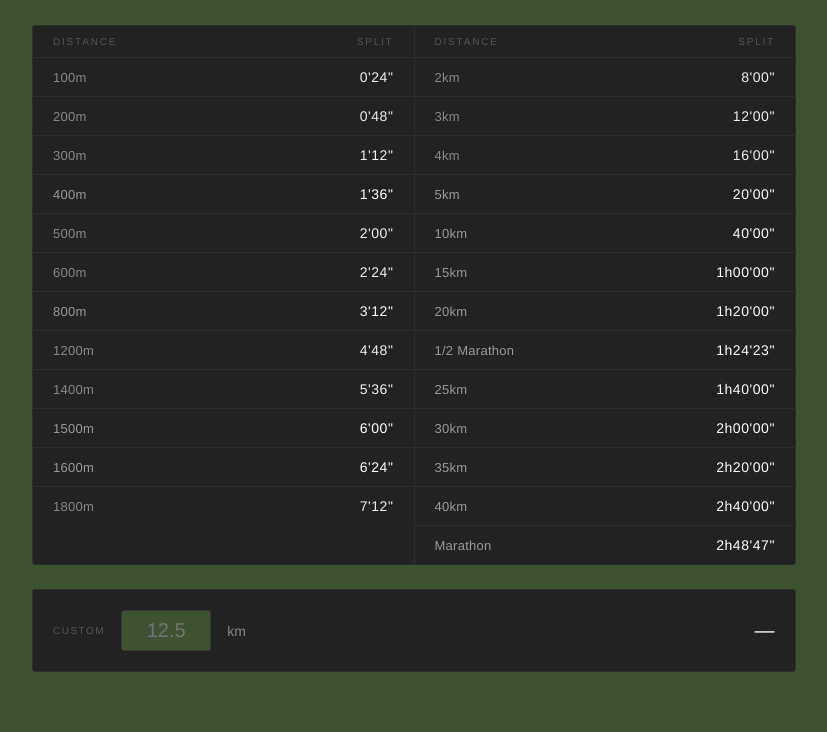
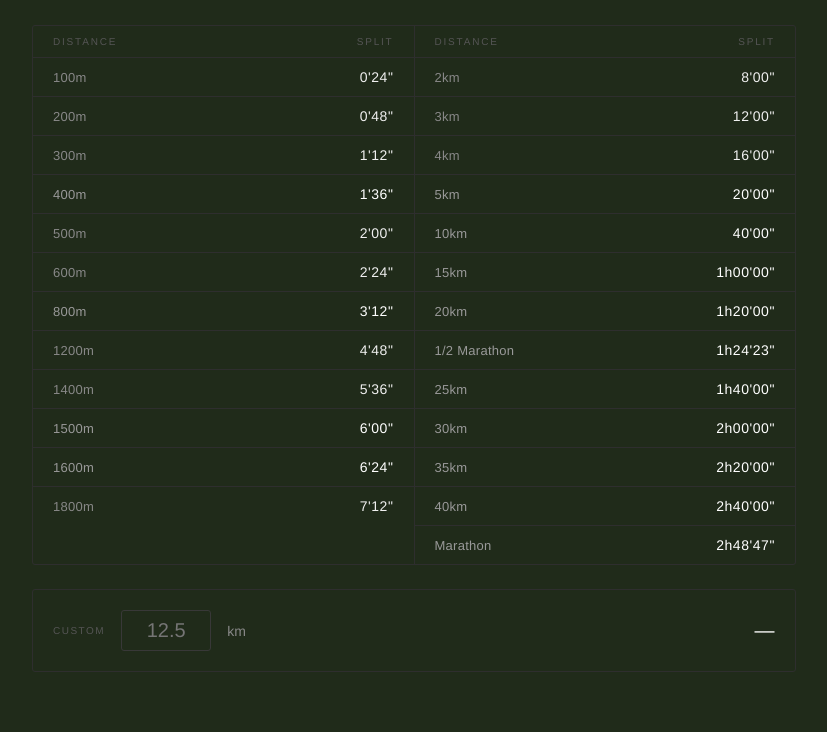
Before and after one commit to builtbytn/paceme, a plain HTML site: page index.html in a window 1280 px wide. Shown: the part 247-979 px from the top of the page, without its empty margins (226-1053 px from the left). Drawn offline with Linux system fonts and the light colour scheme.

Commit message:
Update index.html

```diff
--- a/index.html
+++ b/index.html
@@ -14,7 +14,7 @@
 <meta name="viewport" content="width=device-width, initial-scale=1.0">
 <title>Pace Me App</title>
 <style>
-:root{--bg:#3d5231;--surface:#222;--border:#2e2e2e;--bl:#383838;--text:#f0f0f0;--muted:#555;--muted2:#888}
+:root{--bg:#202b1a;--surface:#202b1a;--border:#2e2e2e;--bl:#383838;--text:#f0f0f0;--muted:#555;--muted2:#888}
 *{margin:0;padding:0;box-sizing:border-box}
 body{background:var(--bg);color:var(--text);font-family:Helvetica,Arial,sans-serif;min-height:100vh}
 .container{max-width:820px;margin:0 auto;padding:40px 28px 60px}
```
